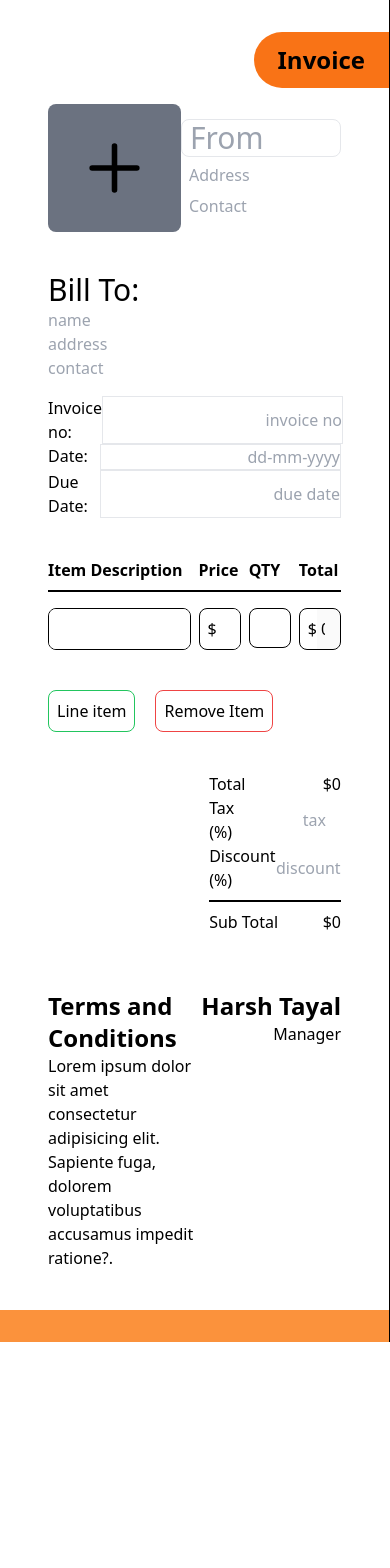
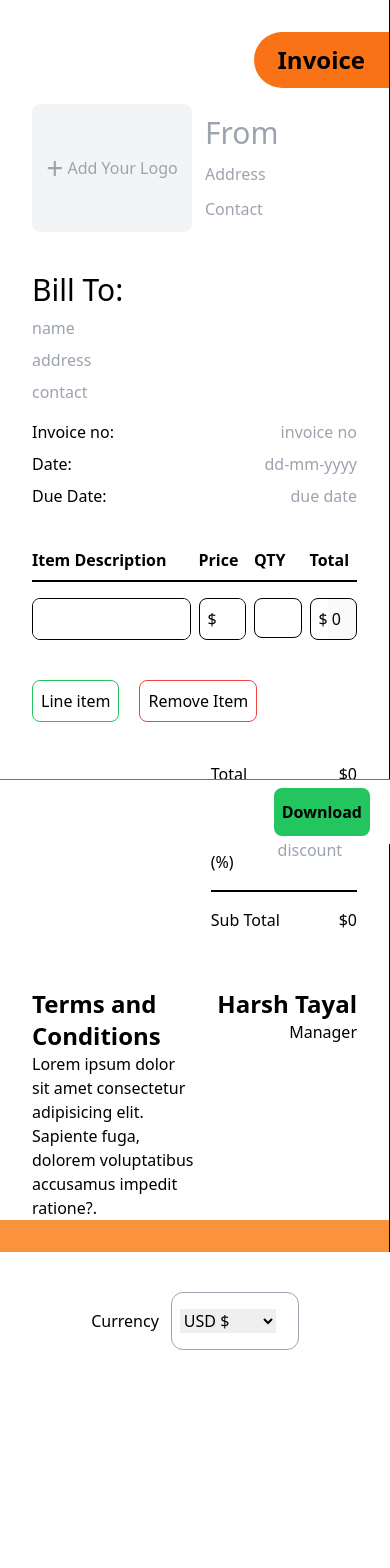
Before and after one commit to Harshtayal2005/BillCraft, a React (Vite) app in the folder frontend/: page /testing in a window 390 px wide. Shown: the top 1568 px of the page. After the commit the page ends 1516 px from the top, so only its background shows below. Built offline with nearby package versions, Linux system fonts and the light colour scheme.

Commit message:
template-1 completed, pdf export modification needed and email functionality pending

```diff
--- a/frontend/src/components/ImageUploader.jsx
+++ b/frontend/src/components/ImageUploader.jsx
@@ -8,6 +8,10 @@ const ImageUploader = () => {
     fileInputRef.current.click();
   };
 
+  const handleDeleteClick = () => {
+    setImage(null);
+  };
+
   const handleFileChange = (e) => {
     const file = e.target.files[0];
     if (file) {
@@ -16,6 +20,7 @@ const ImageUploader = () => {
         setImage(reader.result);
       };
       reader.readAsDataURL(file);
+      e.target.value = null;
     }
   };
 
@@ -23,17 +28,33 @@ const ImageUploader = () => {
     <>
       <div
         onClick={handleClick}
-          className="bg-gray-500 h-full w-[10rem] rounded-lg overflow-hidden flex justify-center items-center hover:cursor-pointer"
+        className="relative bg-gray-100 h-full w-[10rem] rounded-lg overflow-hidden flex justify-center items-center hover:cursor-pointer"
       >
         {image ? (
+          <>
             <img
               src={image}
               alt="Selected"
               className="h-full w-full object-cover"
             />
+            <div
+              onClick={(e) => {
+                e.stopPropagation();
+                handleDeleteClick();
+              }}
+              className="absolute left-1 top-1 bg-gray-700 h-6 w-6 rounded-md hover:bg-orange-600"
+            >
+              <img src="cross.svg" alt="cross" />
+            </div>
+          </>
         ) : (
-            <div className="h-3/4 w-1/2 flex justify-center items-center">
-              <img src="plus.svg" alt="plus symbol" />
+          <div className="text-gray-400 flex justify-center items-center gap-1 h-full w-full">
+            <div>
+              <p className="text-3xl">+</p>
+            </div>
+            <div>
+              <p>Add Your Logo</p>
+            </div>
           </div>
         )}
         <input
--- a/frontend/src/pages/templates/Template1.jsx
+++ b/frontend/src/pages/templates/Template1.jsx
@@ -7,26 +7,32 @@ import { countryList } from "./countryCodes.js";
 const Template1 = () => {
   const downloadPdf = () => {
     const input = document.getElementById("template-1");
-    html2canvas(input).then((canvas) => {
+    html2canvas(input, { scale: 2 }).then((canvas) => {
       const imgData = canvas.toDataURL("image/png");
-      const pdf = new jsPDF();
-      const imgWidth = 190;
-      const pageHeight = pdf.internal.pageSize.height;
+      const pdf = new jsPDF("p", "pt", "a4"); // Set PDF to A4 size
+
+      const pdfWidth = pdf.internal.pageSize.getWidth();
+      const pdfHeight = pdf.internal.pageSize.getHeight();
+
+      // Scale image to fit the full page of PDF
+      const imgWidth = pdfWidth;
       const imgHeight = (canvas.height * imgWidth) / canvas.width;
+
+      let position = 0;
       let heightLeft = imgHeight;
-      let position = 10;
 
-      pdf.addImage(imgData, "PNG", 10, position, imgWidth, imgHeight);
-      heightLeft -= pageHeight;
+      pdf.addImage(imgData, "PNG", 0, position, imgWidth, imgHeight);
+      heightLeft -= pdfHeight;
 
-      while (heightLeft >= 0) {
+      // Add additional pages if content overflows
+      while (heightLeft > 0) {
         position = heightLeft - imgHeight;
         pdf.addPage();
-        pdf.addImage(imgData, "PNG", 10, position, imgWidth, imgHeight);
-        heightLeft -= pageHeight;
+        pdf.addImage(imgData, "PNG", 0, position, imgWidth, imgHeight);
+        heightLeft -= pdfHeight;
       }
 
-      pdf.save("downloadjisoo.pdf"); // Filename for the downloaded PDF
+      pdf.save("invoice.pdf"); // Save the PDF with desired filename
     });
   };
 
@@ -38,7 +44,7 @@ const Template1 = () => {
   const discountRef = useRef(0);
   const [totalSum, setTotalSum] = useState(0);
   const [subTotalSum, setSubTotalSum] = useState(0);
-  const [countrySymbol, setCountrySymbol] = useState('$');
+  const [countrySymbol, setCountrySymbol] = useState("$");
 
   const updateTotalSum = () => {
     const newTotal = amnt.reduce((acc, curr) => acc + curr, 0);
@@ -47,6 +53,10 @@ const Template1 = () => {
     const discount = discountRef.current.value
       ? parseFloat(discountRef.current.value)
       : 0;
+    if (tax < 0 || discount < 0) {
+      alert("Tax and discount cannot be negative!");
+      return;
+    }
     const finalTotal =
       newTotal + (newTotal * tax) / 100 - (newTotal * discount) / 100;
     setSubTotalSum(finalTotal);
@@ -65,15 +75,23 @@ const Template1 = () => {
     setAmnt(newAmntArr);
   };
   const handlePriceOrQtyChange = (idx) => {
+    const price = parseFloat(priceRef.current[idx].value) || 0;
+    const qty = parseFloat(qtyRef.current[idx].value) || 0;
+
+    // Prevent negative values for price and quantity
+    if (price < 0 || qty < 0) {
+      alert("Price and quantity cannot be negative!");
+      return;
+    }
+
     const updatedAmounts = [...amnt];
-    updatedAmounts[idx] =
-      (priceRef.current[idx].value || 0) * (qtyRef.current[idx].value || 0);
+    updatedAmounts[idx] = price * qty;
     setAmnt(updatedAmounts);
   };
   const handleCurrChange = (e) => {
     const keyCurrency = e.target.value;
-    setCountrySymbol(countryList[keyCurrency])
-  }
+    setCountrySymbol(countryList[keyCurrency]);
+  };
 
   useEffect(() => {
     updateTotalSum();
@@ -92,7 +110,8 @@ const Template1 = () => {
               type="number"
               ref={(el) => (priceRef.current[idx] = el)}
               onChange={() => handlePriceOrQtyChange(idx)}
-              className="w-full  h-10 outline-none pl-1"
+              className="w-full h-10 outline-none pl-1"
+              min="0"
             />
           </div>
         </div>
@@ -102,6 +121,7 @@ const Template1 = () => {
             ref={(el) => (qtyRef.current[idx] = el)}
             onChange={() => handlePriceOrQtyChange(idx)}
             className="border w-full border-black rounded-lg h-10 outline-none pl-2"
+            min="0"
           />
         </div>
         <div>
@@ -114,7 +134,6 @@ const Template1 = () => {
               className="w-full h-10 outline-none pl-1 hover:cursor-not-allowed"
             />
           </div>
-
         </div>
         <div
           className={`col-span-6 mt-4 mb-4 border border-black ${
@@ -126,20 +145,22 @@ const Template1 = () => {
   };
   return (
     <>
-      <div className="min-h-screen flex flex-col md:flex md:flex-row">
+      <div className="min-h-screen flex flex-col gap-10 md:gap-0 md:flex md:flex-row">
         <div
-          className="flex flex-col gap-10 w-full md:w-[80%] border-r border-black"
+          className="flex flex-col justify-between w-full md:w-[80%] border-r border-black"
           id="template-1"
         >
+          <div className="flex flex-col gap-10">
+            {" "}
             <div className="mt-8 flex flex-col-reverse gap-4 sm:gap-0 sm:flex sm:flex-row sm:justify-between sm:items-center">
-            <div className="flex h-32 mx-12 sm:mx-0 justify-between sm:justify-start sm:gap-5">
+              <div className="flex h-32 mx-8 xsm:mx-12 sm:mx-0 justify-between sm:justify-start sm:gap-5">
                 <div className="hidden sm:block h-full w-8 bg-orange-400"></div>
                 <ImageUploader />
-              <div className="flex flex-col py-2 justify-evenly w-[10rem] xsm:w-[15rem]">
+                <div className="flex flex-col py-2 gap-2 justify-evenly w-[10rem] xsm:w-[15rem]">
                   <input
                     type="text"
                     placeholder="From"
-                  className="text-3xl outline-none rounded-lg pl-2 border"
+                    className="text-3xl outline-none rounded-lg pl-2"
                   />
                   <textarea
                     placeholder="Address"
@@ -153,14 +174,19 @@ const Template1 = () => {
                 </div>
               </div>
               <div className="flex justify-end items-center">
-              <h1 className="text-2xl font-bold bg-orange-500 px-6 py-3 rounded-l-full">Invoice</h1>
+                <h1 className="text-2xl font-bold bg-orange-500 px-6 py-3 rounded-l-full">
+                  Invoice
+                </h1>
               </div>
             </div>
-
-          <div className="flex flex-col gap-4 xsm:gap-0 xsm:flex-row xsm:justify-between xsm:items-end mx-12">
-            <div className="flex flex-col w-[10rem]">
+            <div className="flex flex-col gap-4 xsm:gap-0 xsm:flex-row xsm:justify-between xsm:items-end xsm:mx-12 mx-8">
+              <div className="flex flex-col w-[10rem] gap-2">
                 <h1 className="text-3xl">Bill To:</h1>
-              <input type="text" placeholder="name" className="outline-none" />
+                <input
+                  type="text"
+                  placeholder="name"
+                  className="outline-none"
+                />
                 <input
                   type="text"
                   placeholder="address"
@@ -172,12 +198,12 @@ const Template1 = () => {
                   className="outline-none"
                 />
               </div>
-            <div className="flex flex-col">
+              <div className="flex flex-col gap-2">
                 <div className="flex justify-between">
                   <h1>Invoice no:</h1>
                   <input
                     type="text"
-                  className="pl-2 outline-none text-end border"
+                    className="pl-2 outline-none text-end"
                     placeholder="invoice no"
                   />
                 </div>
@@ -185,7 +211,7 @@ const Template1 = () => {
                   <h1>Date:</h1>
                   <input
                     type="text"
-                  className="pl-2 outline-none text-end border"
+                    className="pl-2 outline-none text-end"
                     placeholder="dd-mm-yyyy"
                   />
                 </div>
@@ -194,14 +220,13 @@ const Template1 = () => {
                   <h1>Due Date:</h1>
                   <input
                     type="text"
-                  className="pl-2 outline-none text-end border"
+                    className="pl-2 outline-none text-end"
                     placeholder="due date"
                   />
                 </div>
               </div>
             </div>
-
-          <div className="grid grid-cols-6 gap-x-2 xsm:gap-x-8 mx-12">
+            <div className="grid grid-cols-6 gap-x-2 xsm:gap-x-8 xsm:mx-12 mx-8">
               <div className="col-span-3 font-bold">Item Description</div>
               <div className="font-bold">Price</div>
               <div className="font-bold">QTY</div>
@@ -209,8 +234,7 @@ const Template1 = () => {
               <div className="col-span-6 mt-2 mb-4 border border-black"></div>
               {items.map((idx) => itemFn(idx))}
             </div>
-
-          <div className="mx-12 flex gap-5">
+            <div className="xsm:mx-12 mx-8 flex gap-5">
               <button
                 onClick={() => handleItemClick("add")}
                 className="p-2 border border-green-500 rounded-lg"
@@ -226,12 +250,14 @@ const Template1 = () => {
                 Remove Item
               </button>
             </div>
-
-          <div className="mx-12 flex justify-end">
-            <div className="flex flex-col w-[45%]">
+            <div className="xsm:mx-12 mx-8 flex justify-end">
+              <div className="flex flex-col w-[45%] gap-2">
                 <div className="flex justify-between">
                   <h1>Total</h1>
-                <h1>{countrySymbol}{totalSum}</h1>
+                  <h1>
+                    {countrySymbol}
+                    {totalSum}
+                  </h1>
                 </div>
                 <div className="flex justify-between">
                   <h1>Tax (%)</h1>
@@ -242,7 +268,6 @@ const Template1 = () => {
                     placeholder="tax"
                     className="text-right appearance-none w-[5rem]"
                   />
-
                 </div>
                 <div className="flex justify-between">
                   <h1>Discount (%)</h1>
@@ -257,17 +282,20 @@ const Template1 = () => {
                 <div className="border border-black my-2"></div>
                 <div className="flex justify-between">
                   <h1>Sub Total</h1>
-                <h1>{countrySymbol}{subTotalSum}</h1>
+                  <h1>
+                    {countrySymbol}
+                    {subTotalSum}
+                  </h1>
                 </div>
               </div>
             </div>
-
-          <div className="flex justify-between mx-12 mt-4">
+            <div className="flex justify-between xsm:mx-12 mx-8 mt-4">
               <div className="flex flex-col w-1/2">
                 <h1 className="font-bold text-2xl">Terms and Conditions</h1>
                 <p>
                   Lorem ipsum dolor sit amet consectetur adipisicing elit.
-                Sapiente fuga, dolorem voluptatibus accusamus impedit ratione?.
+                  Sapiente fuga, dolorem voluptatibus accusamus impedit
+                  ratione?.
                 </p>
               </div>
               <div className="flex flex-col items-end">
@@ -275,21 +303,27 @@ const Template1 = () => {
                 <p>Manager</p>
               </div>
             </div>
+          </div>
 
           {/* footer */}
           <div className="bg-orange-400 h-8"></div>
         </div>
 
-        <div className="w-[20%] h-screen flex flex-col gap-5 justify-center items-center">
+        <div className="w-full md:w-[20%] h-56 md:h-screen flex flex-col gap-5 md:justify-center items-center">
           <button
             onClick={downloadPdf}
-            className="bg-orange-500 py-4 px-8 rounded-xl"
+            className="hidden md:block bg-green-500 py-2 px-6 rounded-xl text-[1.2rem] font-bold"
           >
             Download
           </button>
-
-          <div className="bg-green-400 py-4 w-[8rem] flex rounded-xl">
-            <select onChange={handleCurrChange} className="outline-none ml-2 bg-green-400 w-[6rem] hover:cursor-pointer">
+          <div className="hidden md:block border border-gray-300 -mt-2 w-3/4"></div>
+          <div className="flex items-center gap-3 md:flex-col md:items-start">
+            <h1>Currency</h1>
+            <div className="border border-gray-400 py-4 w-[8rem] flex rounded-xl">
+              <select
+                onChange={handleCurrChange}
+                className="outline-none ml-2 w-[6rem] hover:cursor-pointer"
+              >
                 {Object.keys(countryList).map((curr) => (
                   <option key={curr} value={curr}>
                     {curr} {countryList[curr]}
@@ -299,6 +333,15 @@ const Template1 = () => {
             </div>
           </div>
         </div>
+        <div className="md:hidden fixed bottom-0 left-0 right-0 w-full bg-white border-t border-gray-500 flex justify-end px-5">
+          <button
+            onClick={downloadPdf}
+            className="bg-green-500 font-bold py-3 px-2 rounded-lg my-2"
+          >
+            Download
+          </button>
+        </div>
+      </div>
     </>
   );
 };
```
Also changed, not shown: frontend/public/cross.svg (added), frontend/public/plus.svg. Lines whose indentation alone changed are shown as unchanged.
